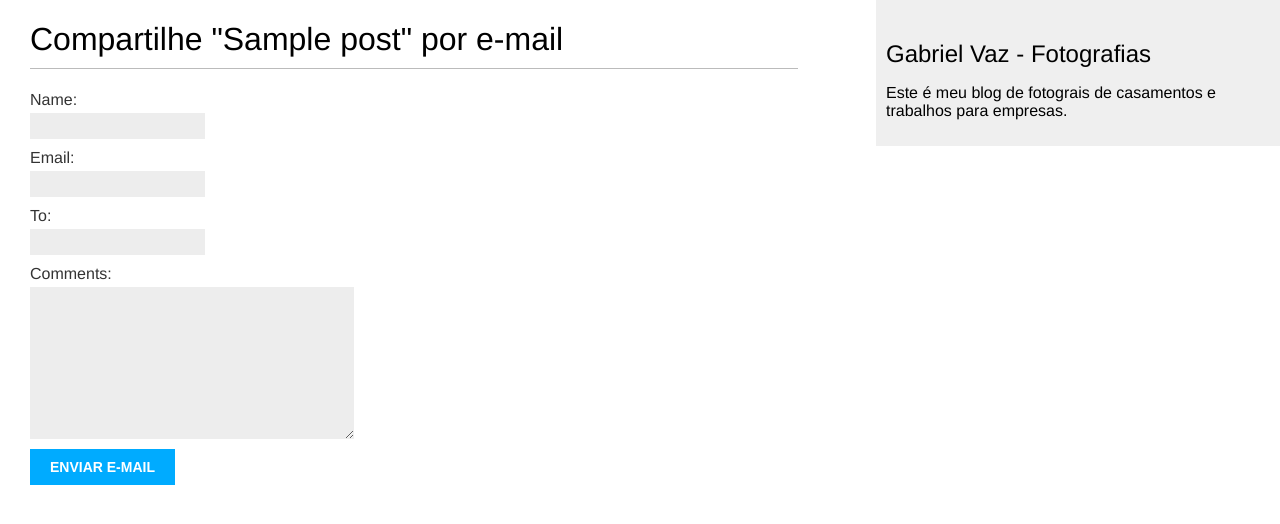
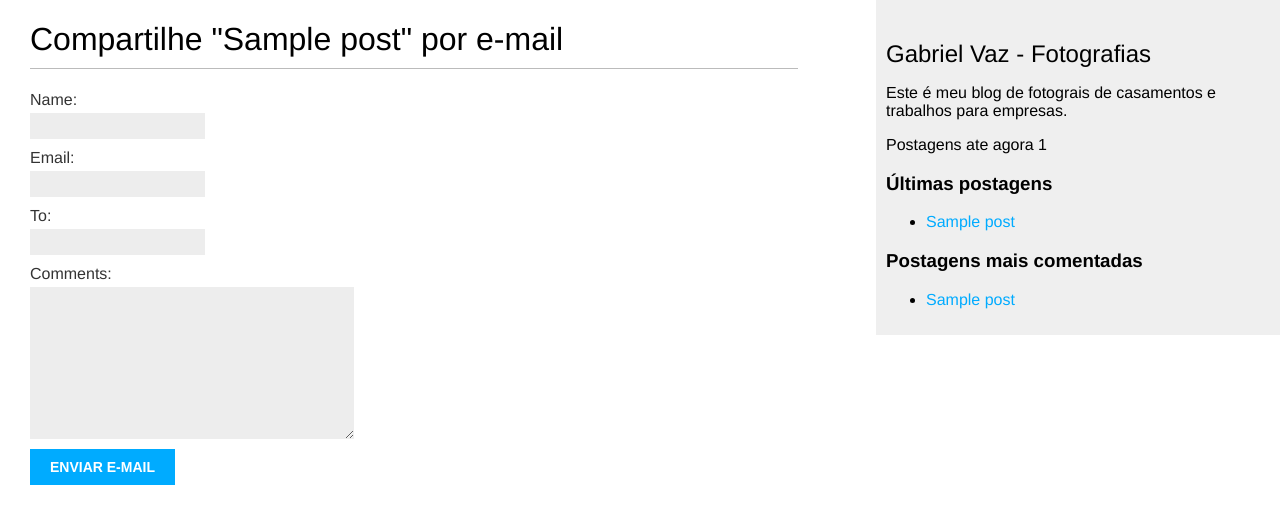
Before and after one commit to EmanuelAngelo/blog-django, a Django app: page /blog/1/share/ in a window 1280 px wide. Shown: the top 524 px of the page. Run offline with Django 3.2, Linux system fonts and the light colour scheme; tables that the repository leaves empty hold one stand-in row (values such as "Sample post").

Commit message:
tags de templat personalizadas

```diff
--- a/blog/templates/blog/base.html
+++ b/blog/templates/blog/base.html
@@ -1,3 +1,4 @@
+{% load blog_tags %}
 {% load static %}
 <!DOCTYPE html>
 <html>
@@ -14,6 +15,17 @@
   <div id="sidebar">
     <h2>Gabriel Vaz - Fotografias</h2>
     <p>Este é meu blog de fotograis de casamentos e trabalhos para empresas.</p>
+    <p>Postagens ate agora {% total_posts %}</p>
+    <h3>Últimas postagens</h3>
+    {% show_latest_posts 3 %}
+    <h3>Postagens mais comentadas</h3>
+    {% get_most_commented_posts as most_commented_posts %}
+    <ul>
+      {% for post in most_commented_posts %}
+        <li>
+          <a href="{{ post.get_absolute_url }}">{{ post.title }}</a>
+        </li>
+      {% endfor %}
   </div>
 </body>
 </html>
--- /dev/null
+++ b/blog/templates/blog/post/latest_posts.html
@@ -0,0 +1,7 @@
+<ul>
+    {% for post in latest_posts %}
+        <li>
+            <a href="{{ post.get_absolute_url }}">{{ post.title }}</a>
+        </li>
+    {% endfor %}
+</ul>
--- /dev/null
+++ b/blog/templatetags/blog_tags.py
@@ -0,0 +1,22 @@
+from django import template
+from ..models import Post
+from django.db.models import Count
+
+register = template.Library()
+
+@register.simple_tag
+def total_posts():
+    return Post.published.count()
+
+
+@register.inclusion_tag('blog/post/latest_posts.html')
+def show_latest_posts(count=5):
+    latest_posts = Post.published.order_by('-publish')[:count]
+    return {'latest_posts': latest_posts}
+
+
+@register.simple_tag
+def get_most_commented_posts(count=5):
+    return Post.published.annotate(
+        total_comments=Count('comments')
+    ).order_by('-total_comments')[:count]
```
Also changed, not shown: blog/templatetags/__init__.py (added).
